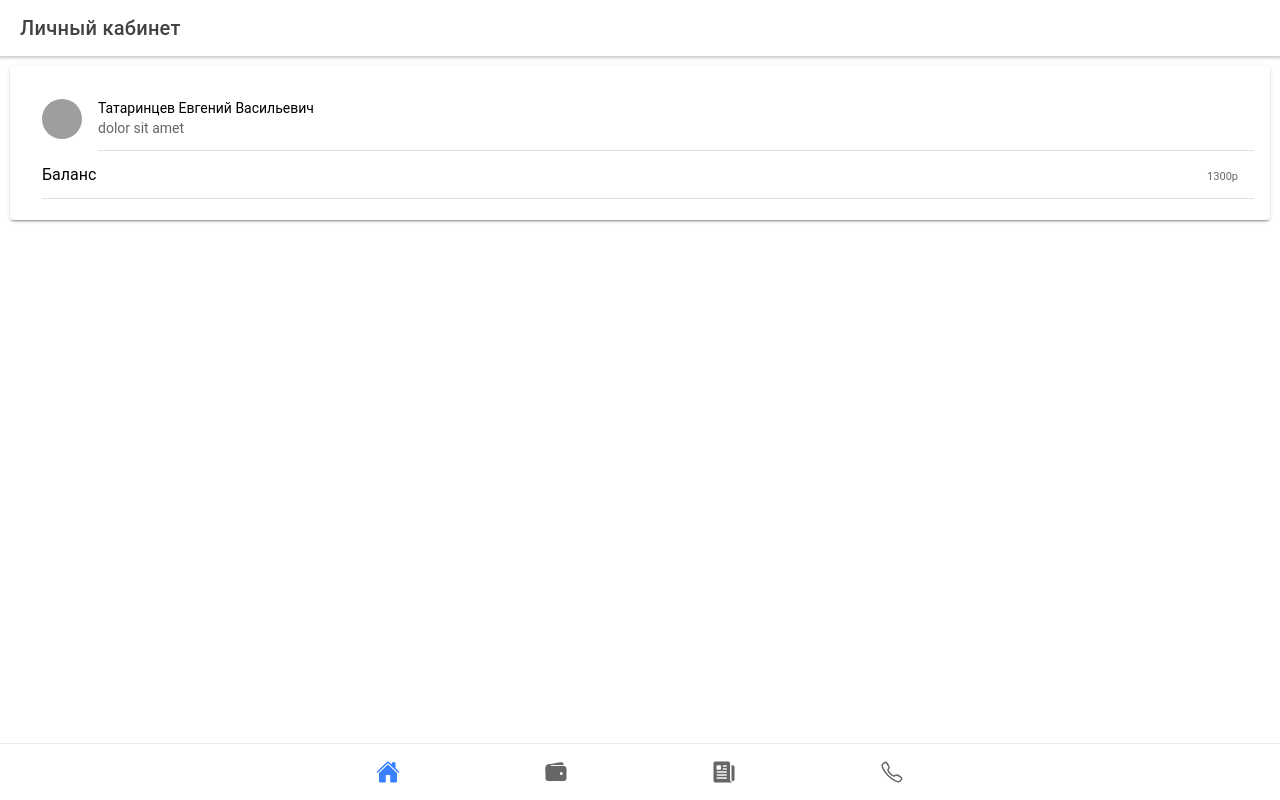
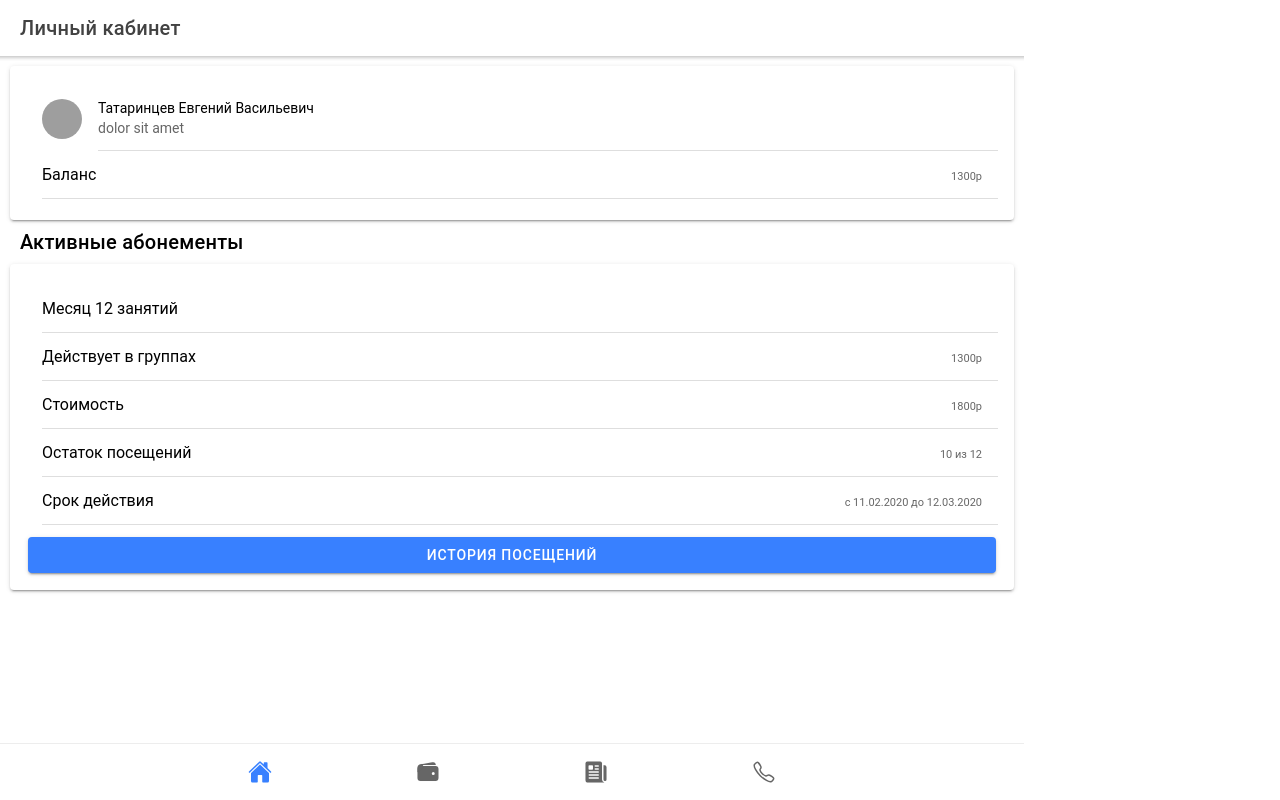
Before and after one commit to athletictools/client-area-frontend, a React (Create React App) app: page / in a window 1280 px wide. Built offline with nearby package versions, Linux system fonts and the light colour scheme; grey boxes are pictures that could not be loaded.

Commit message:
Add abonement card

```diff
--- a/src/pages/HomePage.tsx
+++ b/src/pages/HomePage.tsx
@@ -1,19 +1,23 @@
 import {
     IonAvatar,
+    IonButton,
+    IonButtons,
     IonCard,
-    IonCardContent,
-    IonCardHeader,
-    IonCardSubtitle,
+    IonCardContent, IonCardHeader, IonCardSubtitle,
+    IonCardTitle,
     IonContent,
     IonHeader,
-    IonImg, IonItem, IonLabel, IonList, IonNote,
+    IonIcon,
+    IonItem, IonItemDivider, IonItemGroup,
+    IonLabel,
+    IonList, IonModal,
+    IonNote,
     IonPage,
     IonTitle,
-    IonToolbar
+    IonToolbar, useIonModal
 } from '@ionic/react';
-import ExploreContainer from '../components/ExploreContainer';
 import './HomePage.css';
-import React from "react";
+import React, {useState} from "react";
 
 const HomePage: React.FC = () => {
     return (
@@ -44,9 +48,89 @@ const HomePage: React.FC = () => {
                         </IonList>
                     </IonCardContent>
                 </IonCard>
+
+                <IonTitle>Активные абонементы</IonTitle>
+
+                <AbonementCard/>
+
             </IonContent>
         </IonPage>
     );
 };
 
+const AbonementCard: React.FC = () => {
+    const [showModal, setShowModal] = useState(false);
+
+    return (
+        <IonCard>
+            <IonCardContent>
+                <IonList>
+                    <IonItem>
+                        <IonLabel>Месяц 12 занятий</IonLabel>
+                    </IonItem>
+                    <IonItem>
+                        <IonLabel>Действует в группах</IonLabel>
+                        <IonNote slot="end">1300р</IonNote>
+                    </IonItem>
+                    <IonItem>
+                        <IonLabel>Стоимость</IonLabel>
+                        <IonNote slot="end">1800р</IonNote>
+                    </IonItem>
+                    <IonItem>
+                        <IonLabel>Остаток посещений</IonLabel>
+                        <IonNote slot="end">10 из 12</IonNote>
+                    </IonItem>
+                    <IonItem>
+                        <IonLabel>Срок действия</IonLabel>
+                        <IonNote slot="end">с 11.02.2020 до 12.03.2020</IonNote>
+                    </IonItem>
+                </IonList>
+
+                <IonModal isOpen={showModal} cssClass='my-custom-class'>
+                    <IonCard>
+                        <IonCardHeader>
+                            <IonCardTitle>Списания с абонемента</IonCardTitle>
+                        </IonCardHeader>
+                        <IonCardContent>
+                            <IonList>
+                                <IonItemGroup>
+                                    <IonItemDivider color="secondary">
+                                        <IonLabel>12.03.2020</IonLabel>
+                                    </IonItemDivider>
+
+                                    <IonItem>
+                                        <IonLabel>Был</IonLabel>
+                                    </IonItem>
+                                    <IonItem lines="none">
+                                        <IonLabel>Динамо 2008-2009 г.р.(1) /тр. Балезин ЛЕТО</IonLabel>
+                                    </IonItem>
+                                </IonItemGroup>
+                                <IonItemGroup>
+                                    <IonItemDivider color="secondary">
+                                        <IonLabel>11.03.2020</IonLabel>
+                                    </IonItemDivider>
+
+                                    <IonItem>
+                                        <IonLabel>Был</IonLabel>
+                                    </IonItem>
+                                    <IonItem lines="none">
+                                        <IonLabel>Динамо 2008-2009 г.р.(1) /тр. Балезин ЛЕТО</IonLabel>
+                                    </IonItem>
+                                </IonItemGroup>
+                            </IonList>
+                        </IonCardContent>
+                    </IonCard>
+                    <IonButton onClick={() => setShowModal(false)}>Закрыть</IonButton>
+                </IonModal>
+
+                <IonButton expand="block" onClick={() => {
+                    setShowModal(true)
+                }}>
+                    История посещений
+                </IonButton>
+            </IonCardContent>
+        </IonCard>
+    )
+}
+
 export default HomePage;
--- a/src/theme/variables.css
+++ b/src/theme/variables.css
@@ -1,3 +1,7 @@
 ion-card-title {
     font-size: 18px;
 }
+
+body {
+    max-width: 1024px;
+}
```
